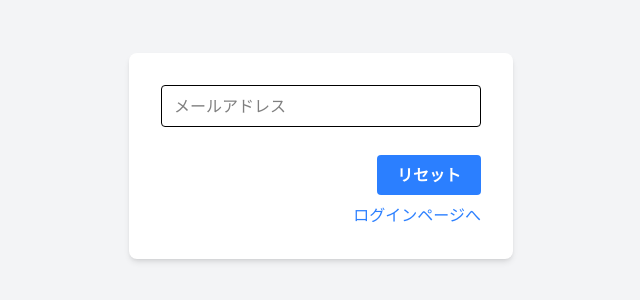
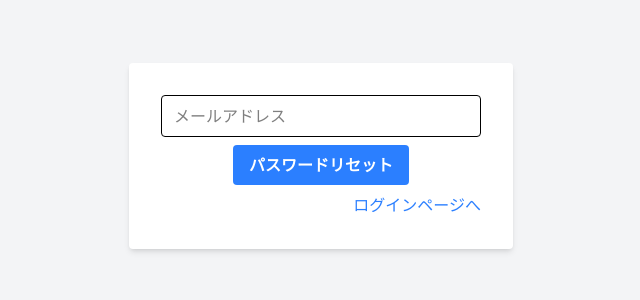
Before and after one commit to te578/web, a Next.js app: page /reset in a window 1280 px wide. Shown: the part 244-544 px from the top of the page, without its empty margins (319-959 px from the left). Built offline with nearby package versions, Linux system fonts and the light colour scheme.

Commit message:
ログイン機能の実装とエラーハンドリングの追加

```diff
--- a/app/reset/page.tsx
+++ b/app/reset/page.tsx
@@ -1,30 +1,17 @@
 "use client";
 
 export default function ResetPage() {
-
-
-    // if(setSuccess){
-    //     <div>
-    //         <p>Password reset successfully!</p>
-    //     </div>
-    // }
-
-
     return (
-        <div className="flex items-center justify-center min-h-screen bg-gray-100">
-            <form className="flex flex-col items-stretch justify-center bg-white p-8 shadow-md w-96 rounded-lg">
+        <div className="flex items-center justify-center min-h-screen bg-gray-100 p-4">
+            <form className="flex flex-col items-center bg-white p-8 rounded shadow-md w-96">
                 <input type="email" name="email" placeholder="メールアドレス" className="mb-2 w-full px-3 py-2 border rounded" />
-                <div className="w-full mt-5 flex justify-end items-center">
-                    <button type="submit" className="bg-blue-500 hover:bg-blue-700 text-white font-bold px-5 py-2 rounded">
-                        リセット
-                    </button>
-                </div>
+                <button type="submit" className="bg-blue-500 hover:bg-blue-700 text-white font-bold py-2 px-4 rounded">
+                    パスワードリセット
+                </button>
                 <div className="w-full mt-2 text-right">
                     <a href="/login" className="text-blue-500 hover:underline">ログインページへ</a>
                 </div>
             </form>
-
         </div>
-    )
-
+    );
 }
```
